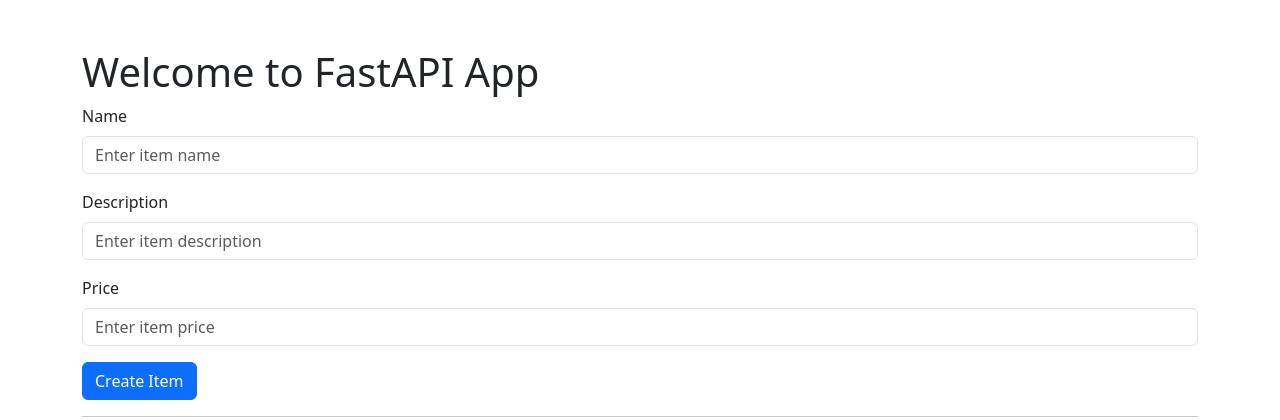
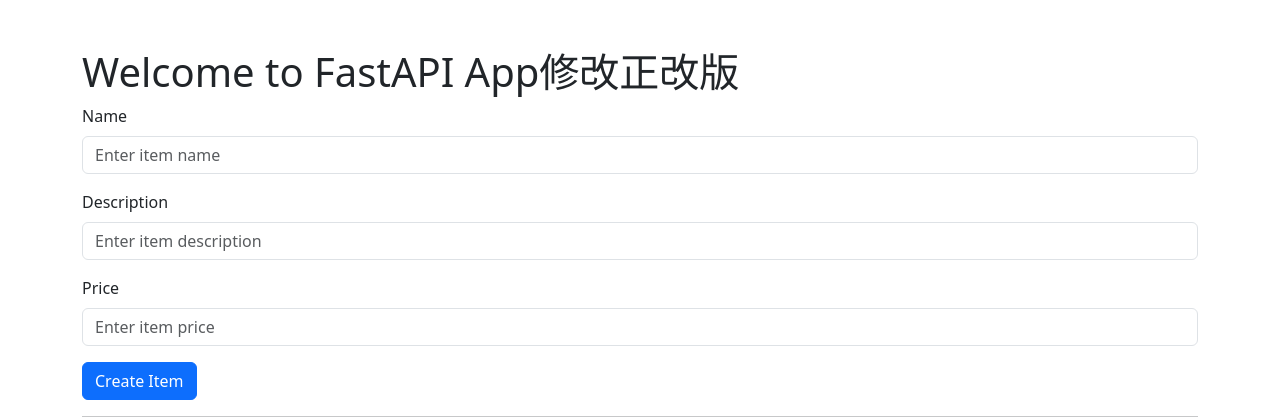
Before and after one commit to zhanzhicai2/test_docker, a FastAPI app: page / in a window 1280 px wide. Shown: the top 420 px of the page. Run offline with FastAPI, Linux system fonts and the light colour scheme; data that the repository does not hold is empty.

Commit message:
7修改ci.yml

```diff
--- a/app/templates/index.html
+++ b/app/templates/index.html
@@ -8,7 +8,7 @@
 </head>
 <body>
     <div class="container mt-5">
-        <h1>Welcome to FastAPI App</h1>
+        <h1>Welcome to FastAPI App修改正改版</h1>
         <form id="itemForm">
             <div class="mb-3">
                 <label for="name" class="form-label">Name</label>
```
